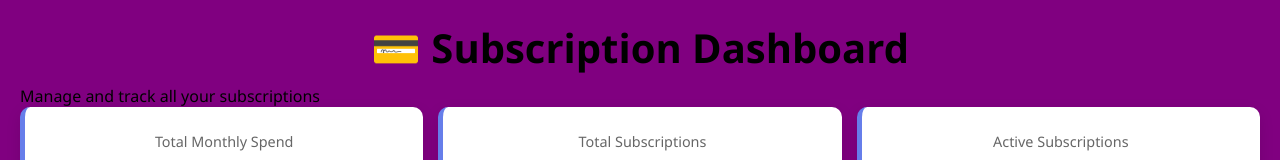
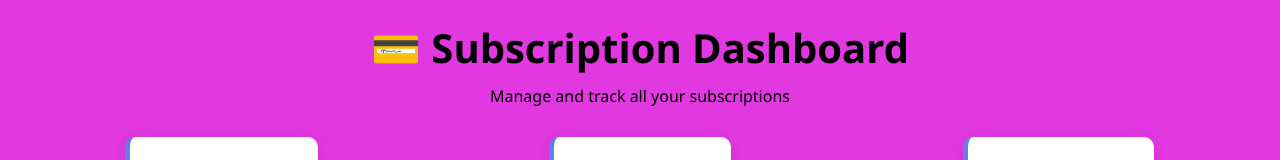
Before and after one commit to Tejashwani0508/Subscription-project_git, a plain HTML site: page index.html in a window 1280 px wide. Shown: the top 160 px of the page. Drawn offline with Linux system fonts and the light colour scheme; no server answers.

Commit message:
head commit

```diff
--- a/index.html
+++ b/index.html
@@ -13,8 +13,8 @@
 
         body {
             font-family: 'Segoe UI', Tahoma, Geneva, Verdana, sans-serif;
-            background-color: purple;
-            color: #000000;
+            background-color: rgb(225, 56, 225);
+            color: #f0ebeb;
             /* keep minimum height and padding unchanged */
             min-height: 100vh;
             padding: 20px;
@@ -31,7 +31,6 @@
         .card, .stat-card, table, .modal-content {
             background: #FFFFFF;
             color: #1A202C;
-        }
             max-width: 1200px;
             margin: 0 auto;
         }
@@ -39,6 +38,9 @@
         header {
             color: white;
             margin-bottom: 30px;
+            text-align: center;
+        }
+        header p {
             text-align: center;
         }
 
```
